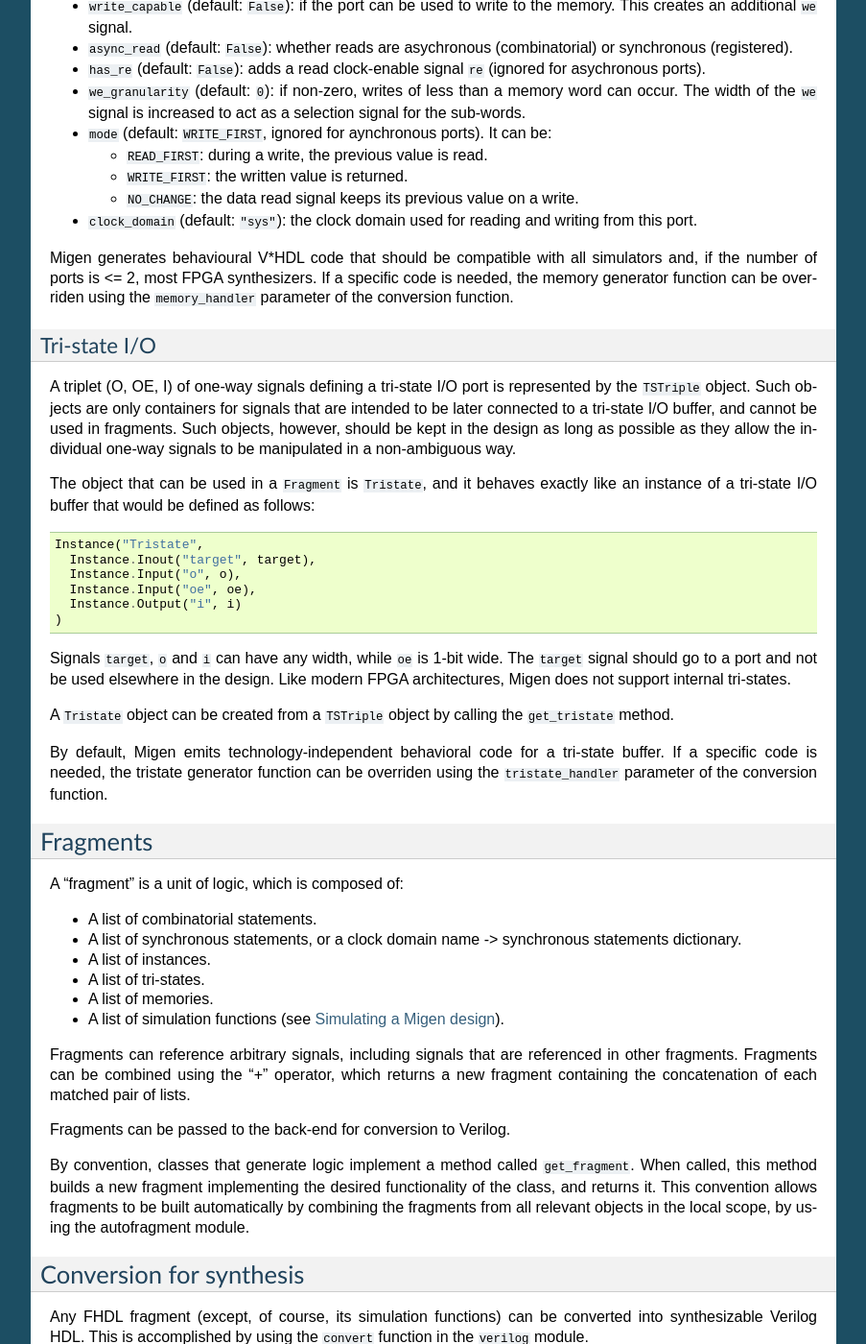
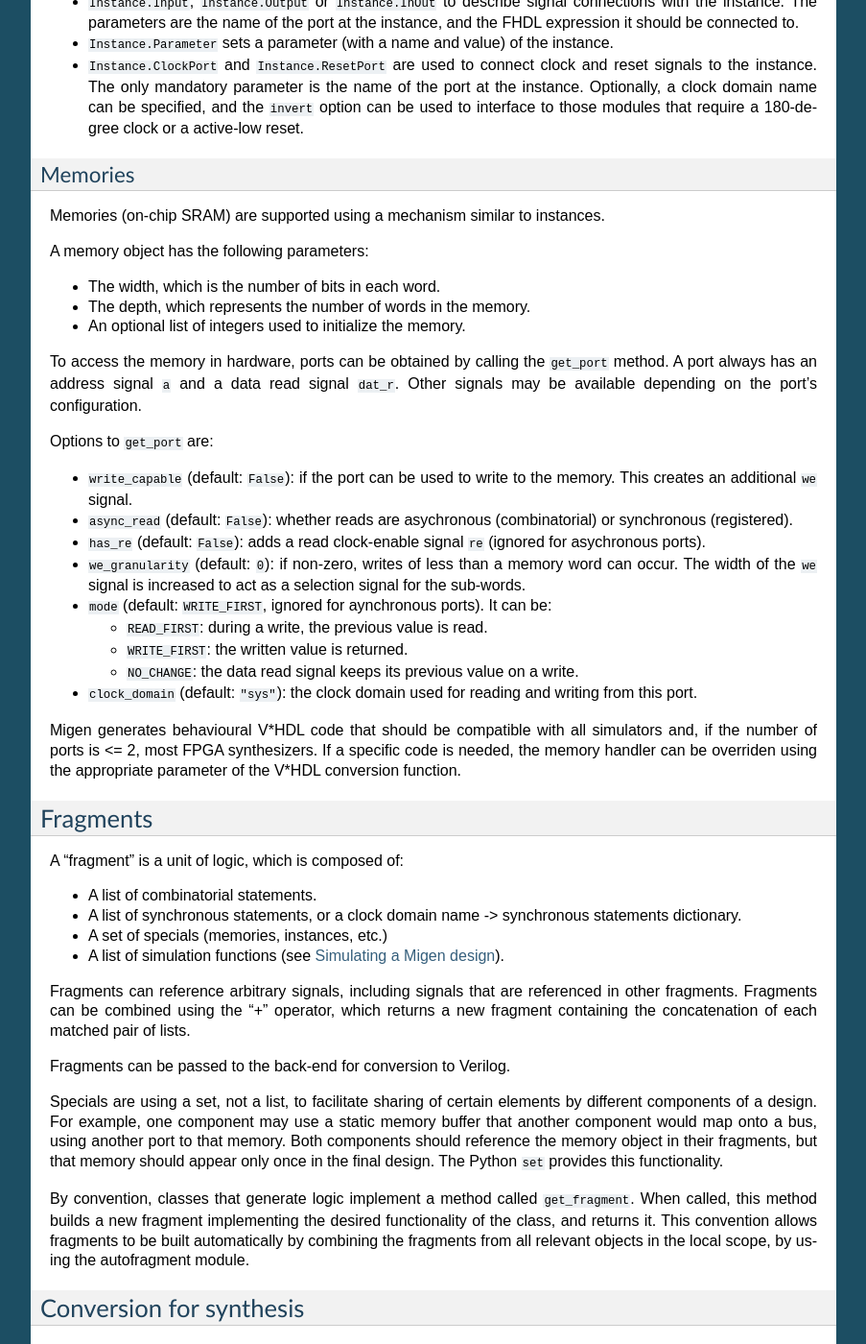
Before and after one commit to enjoy-digital/litex, a Sphinx documentation site: the page built from doc/fhdl.rst, in a window 1280 px wide and 1400 px high, scrolled down 4676 px. Shown: the whole window at 96% size, without its empty margins (198-1101 px from the left). Built offline with Sphinx 7.4.7, drawn with Linux system fonts in a browser that asks for light colours; formulas are drawn with MathJax 3; some of the changed text lies outside the part shown.

Commit message:
doc: new 'specials' API

```diff
--- a/doc/fhdl.rst
+++ b/doc/fhdl.rst
@@ -132,8 +132,27 @@
 
 Since they have no direct equivalent in Verilog, ``Array`` objects are lowered into multiplexers and conditional statements before the actual conversion takes place. Such lowering happens automatically without any user intervention.
 
-Special elements
-****************
+Specials
+********
+
+Tri-state I/O
+=============
+A triplet (O, OE, I) of one-way signals defining a tri-state I/O port is represented by the ``TSTriple`` object. Such objects are only containers for signals that are intended to be later connected to a tri-state I/O buffer, and cannot be used in fragments. Such objects, however, should be kept in the design as long as possible as they allow the individual one-way signals to be manipulated in a non-ambiguous way.
+
+The object that can be used in a ``Fragment`` is ``Tristate``, and it behaves exactly like an instance of a tri-state I/O buffer that would be defined as follows: ::
+
+  Instance("Tristate",
+    Instance.Inout("target", target),
+    Instance.Input("o", o),
+    Instance.Input("oe", oe),
+    Instance.Output("i", i)
+  )
+
+Signals ``target``, ``o`` and ``i`` can have any width, while ``oe`` is 1-bit wide. The ``target`` signal should go to a port and not be used elsewhere in the design. Like modern FPGA architectures, Migen does not support internal tri-states.
+
+A ``Tristate`` object can be created from a ``TSTriple`` object by calling the ``get_tristate`` method.
+
+By default, Migen emits technology-independent behavioral code for a tri-state buffer. If a specific code is needed, the tristate handler can be overriden using the appropriate parameter of the V*HDL conversion function.
 
 Instances
 =========
@@ -178,26 +197,7 @@
 
 * ``clock_domain`` (default: ``"sys"``): the clock domain used for reading and writing from this port.
 
-Migen generates behavioural V*HDL code that should be compatible with all simulators and, if the number of ports is <= 2, most FPGA synthesizers. If a specific code is needed, the memory generator function can be overriden using the ``memory_handler`` parameter of the conversion function.
-
-Tri-state I/O
-=============
-A triplet (O, OE, I) of one-way signals defining a tri-state I/O port is represented by the ``TSTriple`` object. Such objects are only containers for signals that are intended to be later connected to a tri-state I/O buffer, and cannot be used in fragments. Such objects, however, should be kept in the design as long as possible as they allow the individual one-way signals to be manipulated in a non-ambiguous way.
-
-The object that can be used in a ``Fragment`` is ``Tristate``, and it behaves exactly like an instance of a tri-state I/O buffer that would be defined as follows: ::
-
-  Instance("Tristate",
-    Instance.Inout("target", target),
-    Instance.Input("o", o),
-    Instance.Input("oe", oe),
-    Instance.Output("i", i)
-  )
-
-Signals ``target``, ``o`` and ``i`` can have any width, while ``oe`` is 1-bit wide. The ``target`` signal should go to a port and not be used elsewhere in the design. Like modern FPGA architectures, Migen does not support internal tri-states.
-
-A ``Tristate`` object can be created from a ``TSTriple`` object by calling the ``get_tristate`` method.
-
-By default, Migen emits technology-independent behavioral code for a tri-state buffer. If a specific code is needed, the tristate generator function can be overriden using the ``tristate_handler`` parameter of the conversion function.
+Migen generates behavioural V*HDL code that should be compatible with all simulators and, if the number of ports is <= 2, most FPGA synthesizers. If a specific code is needed, the memory handler can be overriden using the appropriate parameter of the V*HDL conversion function.
 
 Fragments
 *********
@@ -205,14 +205,14 @@
 
 * A list of combinatorial statements.
 * A list of synchronous statements, or a clock domain name -> synchronous statements dictionary.
-* A list of instances.
-* A list of tri-states.
-* A list of memories.
+* A set of specials (memories, instances, etc.)
 * A list of simulation functions (see :ref:`simulating`).
 
 Fragments can reference arbitrary signals, including signals that are referenced in other fragments. Fragments can be combined using the "+" operator, which returns a new fragment containing the concatenation of each matched pair of lists.
 
 Fragments can be passed to the back-end for conversion to Verilog.
+
+Specials are using a set, not a list, to facilitate sharing of certain elements by different components of a design. For example, one component may use a static memory buffer that another component would map onto a bus, using another port to that memory. Both components should reference the memory object in their fragments, but that memory should appear only once in the final design. The Python ``set`` provides this functionality.
 
 By convention, classes that generate logic implement a method called ``get_fragment``. When called, this method builds a new fragment implementing the desired functionality of the class, and returns it. This convention allows fragments to be built automatically by combining the fragments from all relevant objects in the local scope, by using the autofragment module.
 
@@ -225,7 +225,6 @@
 
 The Mibuild package, available separately from the Migen website, provides scripts to interface third-party FPGA tools to Migen and a database of boards for the easy deployment of designs.
 
-
 Multi-clock-domain designs
 **************************
 
```
